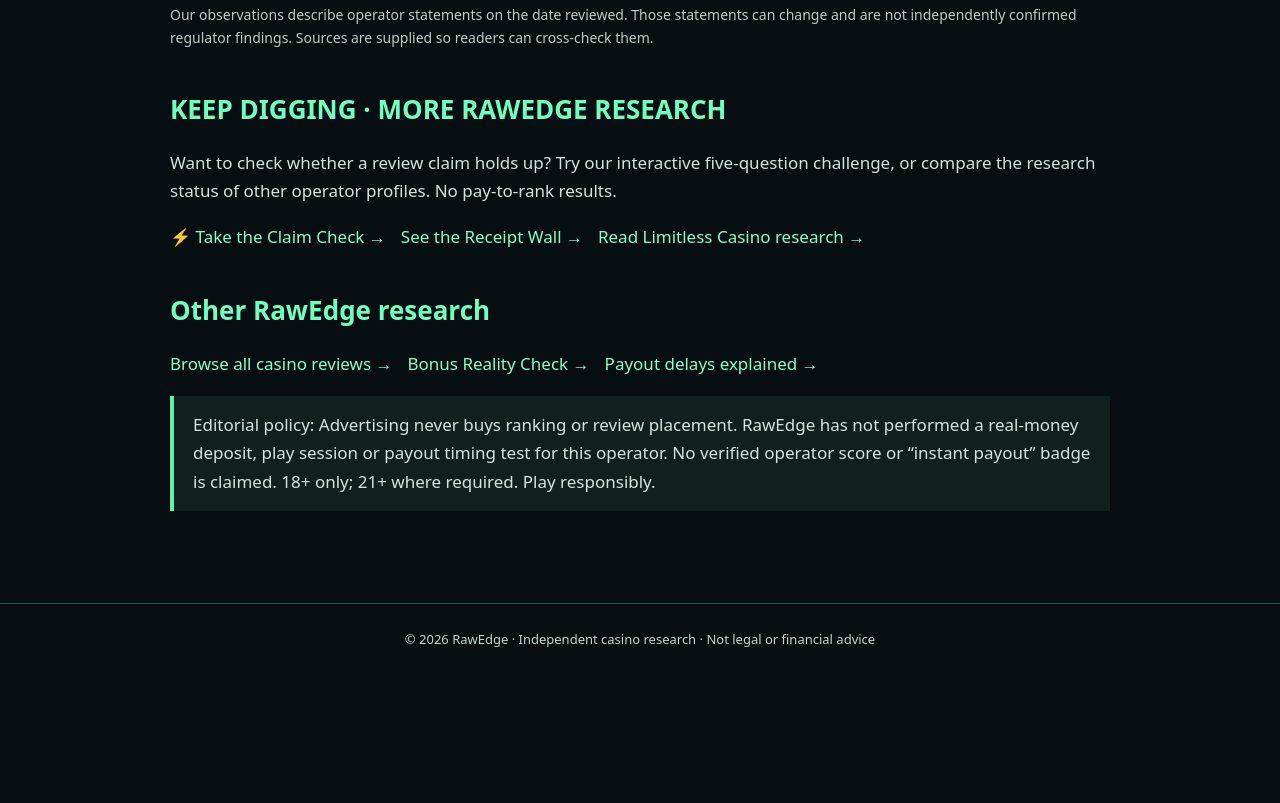
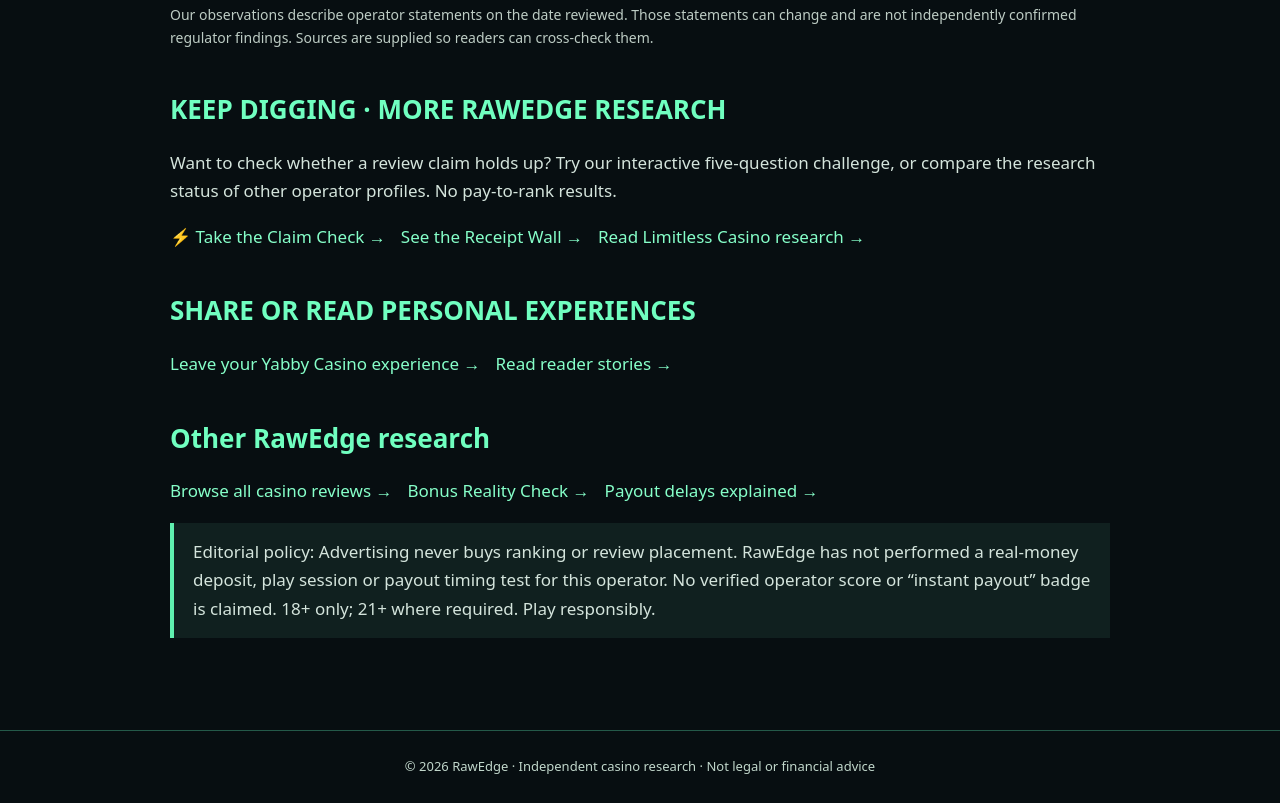
Before and after one commit to rawedgedeals-alt/RAWEDGE3.0HEROCUT, a website: page yabby-casino-review.html in a window 1280 px wide. Shown: the part 2752-3555 px from the top of the page. Before the commit the page ends 3428 px from the top, so only its background shows below. Drawn offline with Linux system fonts and the light colour scheme.

Commit message:
Highlight two clear actions: share firsthand experience or browse the moderated community

```diff
--- a/yabby-casino-review.html
+++ b/yabby-casino-review.html
@@ -27,6 +27,6 @@
 <h2>Primary sources</h2><ul><li><a href="https://yabbycasino.com/faq" target="_blank" rel="noopener noreferrer nofollow">Yabby official FAQ →</a></li>
 <li><a href="https://yabbycasino.com/terms-and-conditions" target="_blank" rel="noopener noreferrer nofollow">Yabby official terms →</a></li></ul>
 <p class="muted">Our observations describe operator statements on the date reviewed. Those statements can change and are not independently confirmed regulator findings. Sources are supplied so readers can cross-check them.</p>
-<h2>KEEP DIGGING · MORE RAWEDGE RESEARCH</h2><p>Want to check whether a review claim holds up? Try our interactive five-question challenge, or compare the research status of other operator profiles. No pay-to-rank results.</p><p class="links"><a href="claim-check.html">⚡ Take the Claim Check →</a><a href="receipt-wall.html">See the Receipt Wall →</a><a href="limitless-casino-review.html">Read Limitless Casino research →</a></p><h2>Other RawEdge research</h2><p class="links"><a href="casinos.html">Browse all casino reviews →</a><a href="bonus-wagering-calculator.html">Bonus Reality Check →</a><a href="withdrawal-processing-guide.html">Payout delays explained →</a></p>
+<h2>KEEP DIGGING · MORE RAWEDGE RESEARCH</h2><p>Want to check whether a review claim holds up? Try our interactive five-question challenge, or compare the research status of other operator profiles. No pay-to-rank results.</p><p class="links"><a href="claim-check.html">⚡ Take the Claim Check →</a><a href="receipt-wall.html">See the Receipt Wall →</a><a href="limitless-casino-review.html">Read Limitless Casino research →</a></p><h2>SHARE OR READ PERSONAL EXPERIENCES</h2><p class="links"><a href="reader-reviews.html?casino=Yabby%20Casino#submit">Leave your Yabby Casino experience →</a><a href="reader-reviews.html?casino=Yabby%20Casino#community">Read reader stories →</a></p><h2>Other RawEdge research</h2><p class="links"><a href="casinos.html">Browse all casino reviews →</a><a href="bonus-wagering-calculator.html">Bonus Reality Check →</a><a href="withdrawal-processing-guide.html">Payout delays explained →</a></p>
 <p class="note">Editorial policy: Advertising never buys ranking or review placement. RawEdge has not performed a real-money deposit, play session or payout timing test for this operator. No verified operator score or “instant payout” badge is claimed. 18+ only; 21+ where required. Play responsibly.</p>
 </main><footer class="review-foot">© 2026 RawEdge · Independent casino research · Not legal or financial advice</footer><script src="showcase.js" defer></script></body></html>
```
